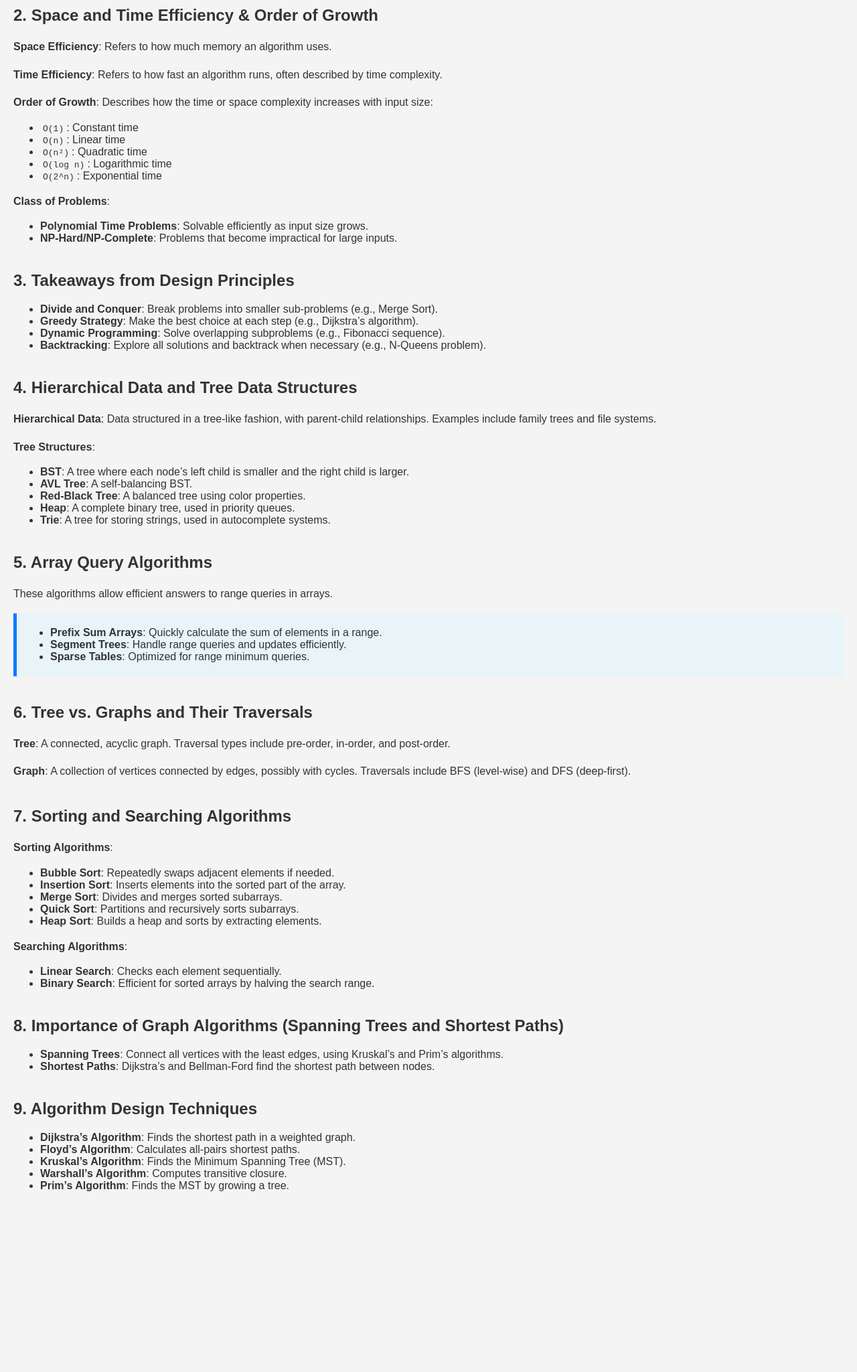
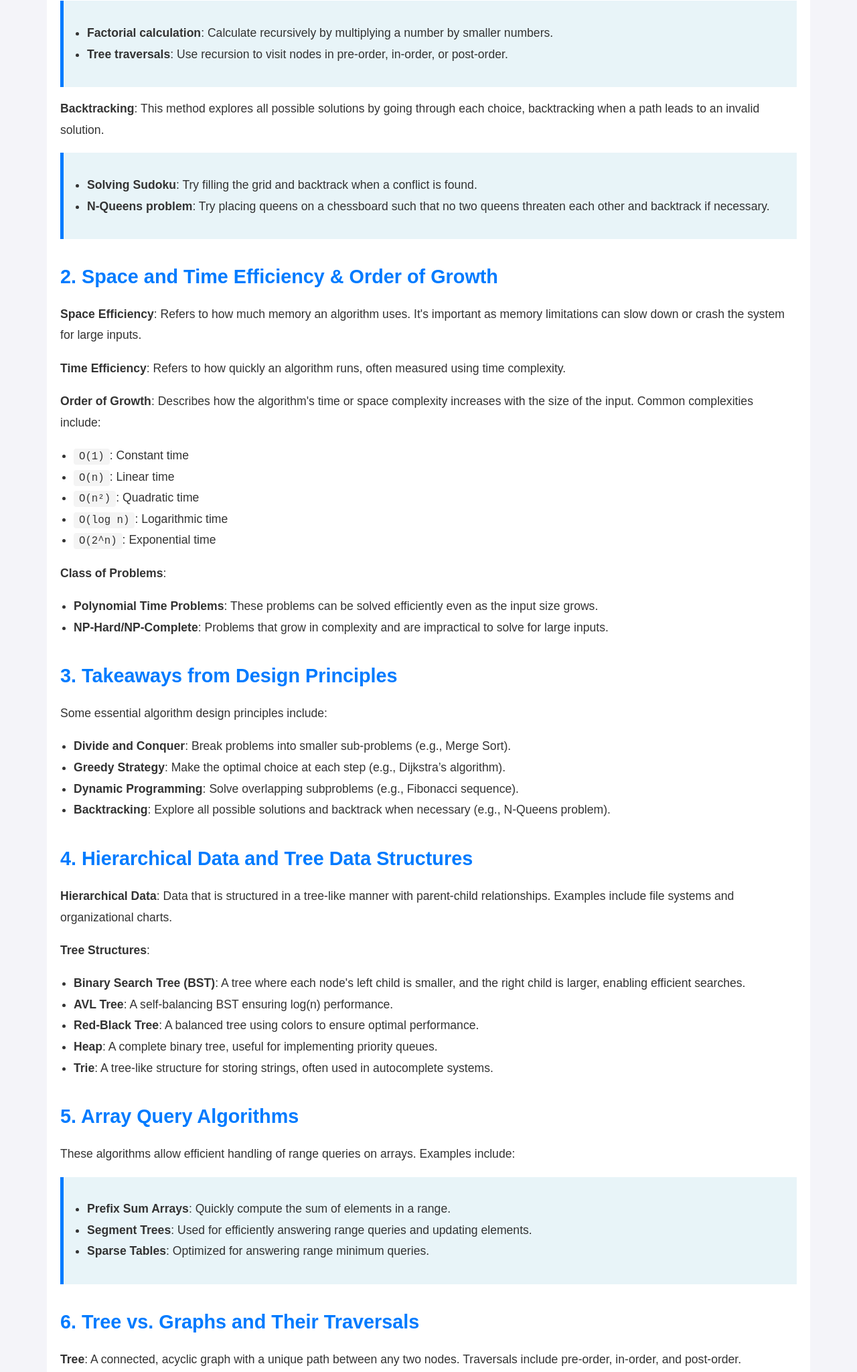
Before and after one commit to Sushant-RM/Sushant-Page-1.github.io, a plain HTML site: page index.html in a window 1280 px wide. Shown: the part 552-2601 px from the top of the page at 67% size. Before the commit the page ends 2372 px from the top, so only its background shows below. Drawn offline with Linux system fonts and the light colour scheme.

Commit message:
Update index.html

```diff
--- a/index.html
+++ b/index.html
@@ -7,74 +7,124 @@
     <style>
         body {
             font-family: Arial, sans-serif;
-            margin: 20px;
-            background-color: #f4f4f4;
+            margin: 0;
+            padding: 0;
+            background-color: #f4f4f9;
             color: #333;
         }
-        h1, h2 {
-            color: #333;
+
+        header {
+            background-color: #007bff;
+            color: white;
+            text-align: center;
+            padding: 20px 0;
         }
+
+        h1 {
+            font-size: 2.5em;
+        }
+
+        .container {
+            padding: 20px;
+            margin: 0 auto;
+            max-width: 1100px;
+            background-color: white;
+        }
+
         h2 {
+            color: #007bff;
             margin-top: 30px;
+            font-size: 1.8em;
         }
-        p {
-            line-height: 1.6;
+
+        p, ul, ol {
+            font-size: 1.1em;
+            line-height: 1.8;
         }
-        ul {
-            margin: 10px 0;
+
+        ul, ol {
+            padding-left: 20px;
         }
+
         code {
             background-color: #f4f4f4;
-            padding: 2px 4px;
+            padding: 3px 8px;
             border-radius: 4px;
+            font-size: 1.1em;
         }
+
         .example {
             background-color: #e8f4f8;
-            padding: 10px;
+            padding: 15px;
             margin: 10px 0;
-            border-left: 5px solid #007BFF;
+            border-left: 5px solid #007bff;
         }
+
+        .example ul {
+            padding-left: 20px;
+            list-style: disc;
+        }
+
         .section {
             margin-bottom: 40px;
+        }
+
+        footer {
+            background-color: #f1f1f1;
+            text-align: center;
+            padding: 10px;
+            margin-top: 50px;
+            font-size: 0.9em;
+        }
+
+        .section-title {
+            color: #444;
+            font-size: 1.3em;
+            font-weight: bold;
         }
     </style>
 </head>
 <body>
 
+    <header>
         <h1>Algorithm Concepts</h1>
+    </header>
 
+    <div class="container">
+        <!-- 1. Types of Problems in Nature (Iteration, Recursion, Backtracking) -->
         <div class="section">
             <h2>1. Types of Problems in Nature (Iteration, Recursion, Backtracking)</h2>
-        <p><strong>Iteration</strong>: Repeating a set of instructions until a condition is met. It's used for processing collections multiple times.</p>
+            <p><strong>Iteration</strong>: Repeating a set of instructions until a condition is met. It’s commonly used in problems where you need to process a collection multiple times.</p>
             <div class="example">
                 <ul>
-                <li><strong>Finding the sum of elements in an array</strong>: Loop through the array and add up all the numbers.</li>
-                <li><strong>Sorting an array</strong>: Algorithms like Bubble Sort use iteration to arrange elements.</li>
+                    <li><strong>Finding the sum of elements in an array</strong>: Loop through the array and add up the numbers.</li>
+                    <li><strong>Sorting an array</strong>: Algorithms like Bubble Sort use iteration to sort elements.</li>
                 </ul>
             </div>
 
-        <p><strong>Recursion</strong>: A function calls itself to solve smaller parts of a problem.</p>
+            <p><strong>Recursion</strong>: Involves a function calling itself to break down a problem into smaller parts. It’s useful in problems that can be divided into subproblems.</p>
             <div class="example">
                 <ul>
-                <li><strong>Factorial calculation</strong>: Multiply a number recursively by smaller numbers down to 1.</li>
-                <li><strong>Tree Traversals</strong>: Using recursion to visit nodes in pre-order, in-order, or post-order.</li>
+                    <li><strong>Factorial calculation</strong>: Calculate recursively by multiplying a number by smaller numbers.</li>
+                    <li><strong>Tree traversals</strong>: Use recursion to visit nodes in pre-order, in-order, or post-order.</li>
                 </ul>
             </div>
 
-        <p><strong>Backtracking</strong>: Explores all solutions by trying each option and backtracking when necessary.</p>
+            <p><strong>Backtracking</strong>: This method explores all possible solutions by going through each choice, backtracking when a path leads to an invalid solution.</p>
             <div class="example">
                 <ul>
-                <li><strong>Solving Sudoku</strong>: Try values and backtrack if there's a conflict.</li>
-                <li><strong>N-Queens problem</strong>: Try placing queens so they don't threaten each other and backtrack if a solution doesn't work.</li>
+                    <li><strong>Solving Sudoku</strong>: Try filling the grid and backtrack when a conflict is found.</li>
+                    <li><strong>N-Queens problem</strong>: Try placing queens on a chessboard such that no two queens threaten each other and backtrack if necessary.</li>
                 </ul>
             </div>
         </div>
 
+        <!-- 2. Space and Time Efficiency & Order of Growth -->
         <div class="section">
             <h2>2. Space and Time Efficiency & Order of Growth</h2>
-        <p><strong>Space Efficiency</strong>: Refers to how much memory an algorithm uses.</p>
-        <p><strong>Time Efficiency</strong>: Refers to how fast an algorithm runs, often described by time complexity.</p>
-        <p><strong>Order of Growth</strong>: Describes how the time or space complexity increases with input size:</p>
+            <p><strong>Space Efficiency</strong>: Refers to how much memory an algorithm uses. It's important as memory limitations can slow down or crash the system for large inputs.</p>
+            <p><strong>Time Efficiency</strong>: Refers to how quickly an algorithm runs, often measured using time complexity.</p>
+            <p><strong>Order of Growth</strong>: Describes how the algorithm's time or space complexity increases with the size of the input. Common complexities include:</p>
             <ul>
                 <li><code>O(1)</code>: Constant time</li>
                 <li><code>O(n)</code>: Linear time</li>
@@ -84,87 +134,91 @@
             </ul>
             <p><strong>Class of Problems</strong>:</p>
             <ul>
-            <li><strong>Polynomial Time Problems</strong>: Solvable efficiently as input size grows.</li>
-            <li><strong>NP-Hard/NP-Complete</strong>: Problems that become impractical for large inputs.</li>
+                <li><strong>Polynomial Time Problems</strong>: These problems can be solved efficiently even as the input size grows.</li>
+                <li><strong>NP-Hard/NP-Complete</strong>: Problems that grow in complexity and are impractical to solve for large inputs.</li>
             </ul>
         </div>
 
+        <!-- 3. Takeaways from Design Principles -->
         <div class="section">
             <h2>3. Takeaways from Design Principles</h2>
+            <p>Some essential algorithm design principles include:</p>
             <ul>
                 <li><strong>Divide and Conquer</strong>: Break problems into smaller sub-problems (e.g., Merge Sort).</li>
-            <li><strong>Greedy Strategy</strong>: Make the best choice at each step (e.g., Dijkstra’s algorithm).</li>
+                <li><strong>Greedy Strategy</strong>: Make the optimal choice at each step (e.g., Dijkstra’s algorithm).</li>
                 <li><strong>Dynamic Programming</strong>: Solve overlapping subproblems (e.g., Fibonacci sequence).</li>
-            <li><strong>Backtracking</strong>: Explore all solutions and backtrack when necessary (e.g., N-Queens problem).</li>
+                <li><strong>Backtracking</strong>: Explore all possible solutions and backtrack when necessary (e.g., N-Queens problem).</li>
             </ul>
         </div>
 
+        <!-- 4. Hierarchical Data and Tree Data Structures -->
         <div class="section">
             <h2>4. Hierarchical Data and Tree Data Structures</h2>
-        <p><strong>Hierarchical Data</strong>: Data structured in a tree-like fashion, with parent-child relationships. Examples include family trees and file systems.</p>
+            <p><strong>Hierarchical Data</strong>: Data that is structured in a tree-like manner with parent-child relationships. Examples include file systems and organizational charts.</p>
             <p><strong>Tree Structures</strong>:</p>
             <ul>
-            <li><strong>BST</strong>: A tree where each node’s left child is smaller and the right child is larger.</li>
-            <li><strong>AVL Tree</strong>: A self-balancing BST.</li>
-            <li><strong>Red-Black Tree</strong>: A balanced tree using color properties.</li>
-            <li><strong>Heap</strong>: A complete binary tree, used in priority queues.</li>
-            <li><strong>Trie</strong>: A tree for storing strings, used in autocomplete systems.</li>
+                <li><strong>Binary Search Tree (BST)</strong>: A tree where each node's left child is smaller, and the right child is larger, enabling efficient searches.</li>
+                <li><strong>AVL Tree</strong>: A self-balancing BST ensuring log(n) performance.</li>
+                <li><strong>Red-Black Tree</strong>: A balanced tree using colors to ensure optimal performance.</li>
+                <li><strong>Heap</strong>: A complete binary tree, useful for implementing priority queues.</li>
+                <li><strong>Trie</strong>: A tree-like structure for storing strings, often used in autocomplete systems.</li>
             </ul>
         </div>
 
+        <!-- 5. Array Query Algorithms -->
         <div class="section">
             <h2>5. Array Query Algorithms</h2>
-        <p>These algorithms allow efficient answers to range queries in arrays.</p>
+            <p>These algorithms allow efficient handling of range queries on arrays. Examples include:</p>
             <div class="example">
                 <ul>
-                <li><strong>Prefix Sum Arrays</strong>: Quickly calculate the sum of elements in a range.</li>
-                <li><strong>Segment Trees</strong>: Handle range queries and updates efficiently.</li>
-                <li><strong>Sparse Tables</strong>: Optimized for range minimum queries.</li>
+                    <li><strong>Prefix Sum Arrays</strong>: Quickly compute the sum of elements in a range.</li>
+                    <li><strong>Segment Trees</strong>: Used for efficiently answering range queries and updating elements.</li>
+                    <li><strong>Sparse Tables</strong>: Optimized for answering range minimum queries.</li>
                 </ul>
             </div>
         </div>
 
+        <!-- 6. Tree vs. Graphs and Their Traversals -->
         <div class="section">
             <h2>6. Tree vs. Graphs and Their Traversals</h2>
-        <p><strong>Tree</strong>: A connected, acyclic graph. Traversal types include pre-order, in-order, and post-order.</p>
-        <p><strong>Graph</strong>: A collection of vertices connected by edges, possibly with cycles. Traversals include BFS (level-wise) and DFS (deep-first).</p>
+            <p><strong>Tree</strong>: A connected, acyclic graph with a unique path between any two nodes. Traversals include pre-order, in-order, and post-order.</p>
+            <p><strong>Graph</strong>: A collection of vertices connected by edges, which may have cycles. Graph traversal methods include:</p>
+            <ul>
+                <li><strong>BFS (Breadth-First Search)</strong>: Explores nodes level by level.</li>
+                <li><strong>DFS (Depth-First Search)</strong>: Explores nodes deeply before backtracking.</li>
+            </ul>
         </div>
 
+        <!-- 7. Sorting and Searching Algorithms -->
         <div class="section">
             <h2>7. Sorting and Searching Algorithms</h2>
             <p><strong>Sorting Algorithms</strong>:</p>
             <ul>
-            <li><strong>Bubble Sort</strong>: Repeatedly swaps adjacent elements if needed.</li>
-            <li><strong>Insertion Sort</strong>: Inserts elements into the sorted part of the array.</li>
-            <li><strong>Merge Sort</strong>: Divides and merges sorted subarrays.</li>
-            <li><strong>Quick Sort</strong>: Partitions and recursively sorts subarrays.</li>
-            <li><strong>Heap Sort</strong>: Builds a heap and sorts by extracting elements.</li>
+                <li><strong>Bubble Sort</strong>: Repeatedly swaps adjacent elements.</li>
+                <li><strong>Insertion Sort</strong>: Inserts elements into their correct position.</li>
+                <li><strong>Merge Sort</strong>: Divides the array and merges subarrays.</li>
+                <li><strong>Quick Sort</strong>: Partitions the array and recursively sorts subarrays.</li>
+                <li><strong>Heap Sort</strong>: Builds a heap and extracts sorted elements.</li>
             </ul>
+
             <p><strong>Searching Algorithms</strong>:</p>
             <ul>
                 <li><strong>Linear Search</strong>: Checks each element sequentially.</li>
-            <li><strong>Binary Search</strong>: Efficient for sorted arrays by halving the search range.</li>
+                <li><strong>Binary Search</strong>: Efficiently finds an element in a sorted array by halving the search range.</li>
             </ul>
         </div>
 
+        <!-- 8. Graph Algorithms -->
         <div class="section">
-        <h2>8. Importance of Graph Algorithms (Spanning Trees and Shortest Paths)</h2>
-        <ul>
-            <li><strong>Spanning Trees</strong>: Connect all vertices with the least edges, using Kruskal’s and Prim’s algorithms.</li>
-            <li><strong>Shortest Paths</strong>: Dijkstra’s and Bellman-Ford find the shortest path between nodes.</li>
-        </ul>
+            <h2>8. Importance of Graph Algorithms</h2>
+            <p><strong>Spanning Trees</strong>: Connects all vertices with the fewest edges. Algorithms like Kruskal’s and Prim’s find the Minimum Spanning Tree (MST).</p>
+            <p><strong>Shortest Paths</strong>: Dijkstra’s and Bellman-Ford algorithms find the shortest paths between nodes, useful in GPS systems and network routing.</p>
+        </div>
     </div>
 
-    <div class="section">
-        <h2>9. Algorithm Design Techniques</h2>
-        <ul>
-            <li><strong>Dijkstra’s Algorithm</strong>: Finds the shortest path in a weighted graph.</li>
-            <li><strong>Floyd’s Algorithm</strong>: Calculates all-pairs shortest paths.</li>
-            <li><strong>Kruskal’s Algorithm</strong>: Finds the Minimum Spanning Tree (MST).</li>
-            <li><strong>Warshall’s Algorithm</strong>: Computes transitive closure.</li>
-            <li><strong>Prim’s Algorithm</strong>: Finds the MST by growing a tree.</li>
-        </ul>
-    </div>
+    <footer>
+        <p>&copy; 2024 Algorithm Concepts. All Rights Reserved.</p>
+    </footer>
 
 </body>
 </html>
```
Lines whose indentation alone changed are shown as unchanged.
